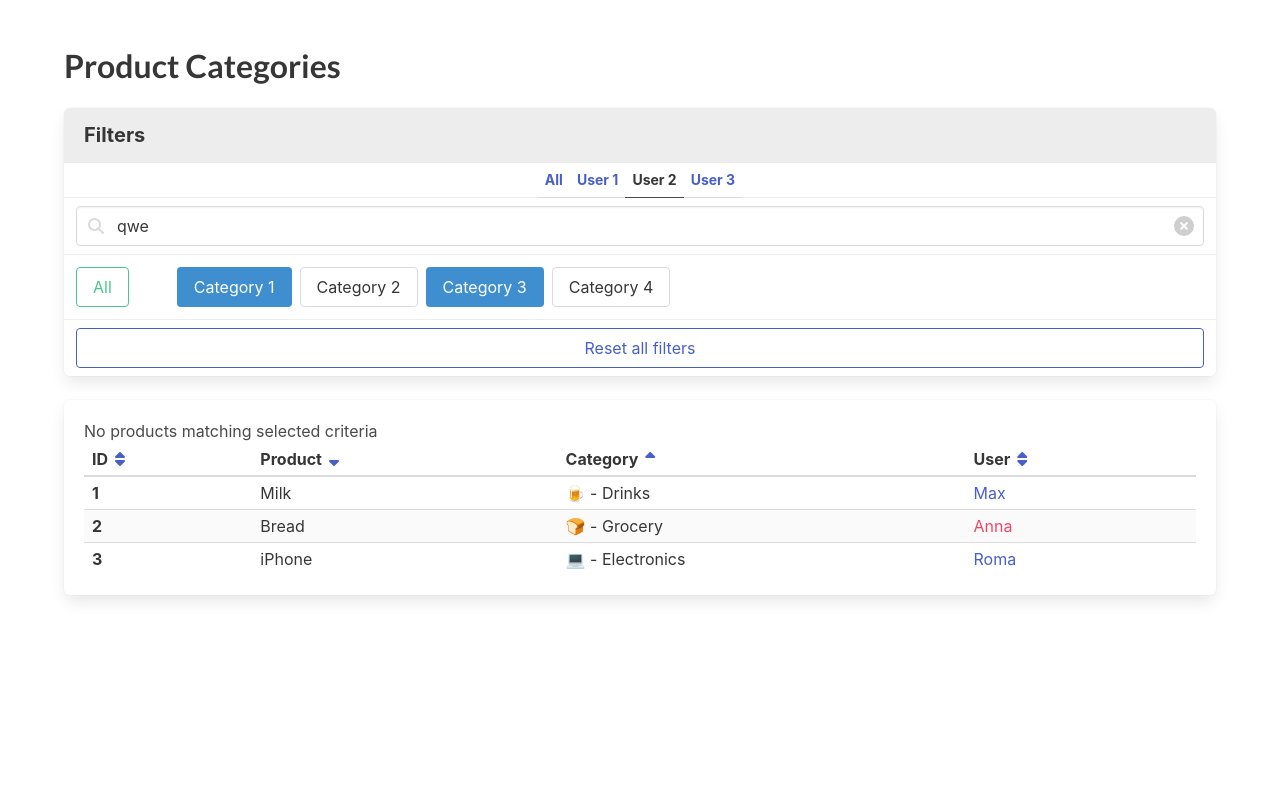
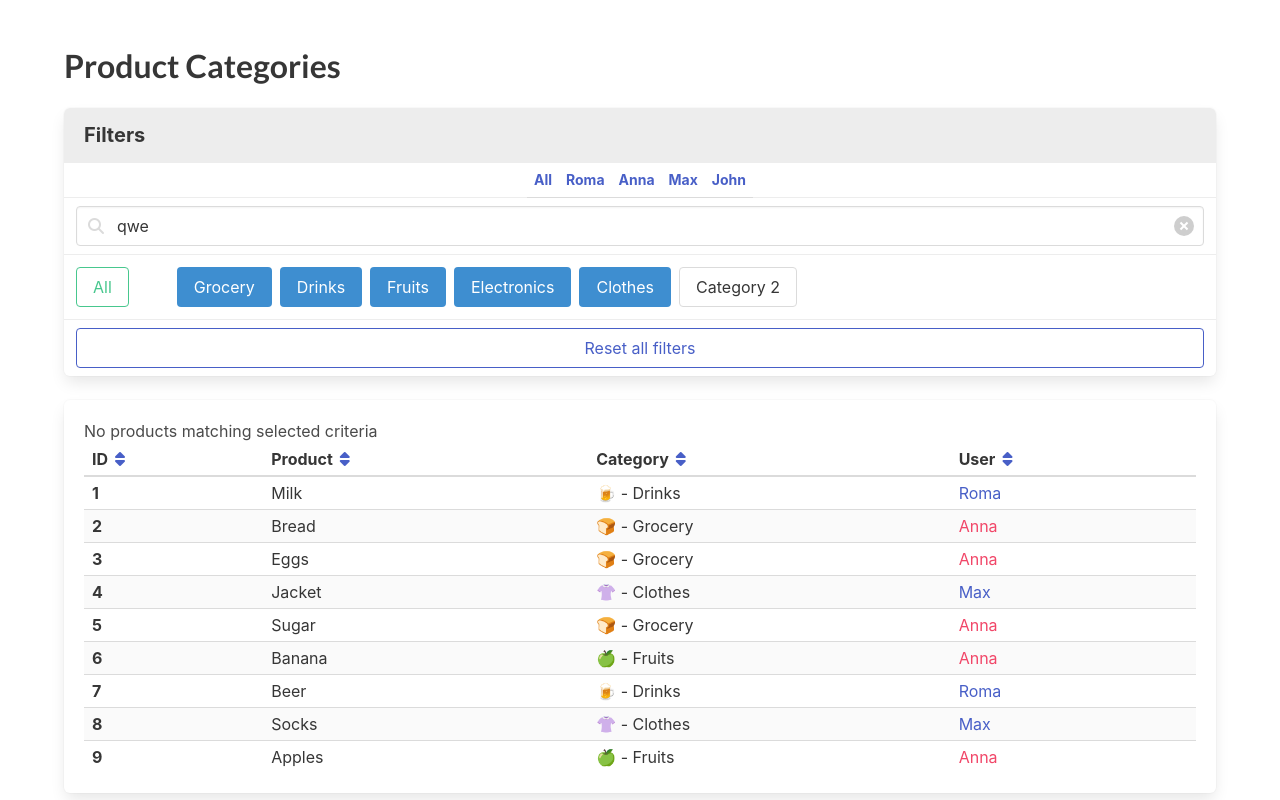
Before and after one commit to ArtemZakhar/react_product-categories-practice--mar24-Artem_Zakharchuk, a React (Create React App) app: page / in a window 1280 px wide. Built offline with nearby package versions, Linux system fonts and the light colour scheme.

Commit message:
finished first task

```diff
--- a/src/App.jsx
+++ b/src/App.jsx
@@ -2,18 +2,26 @@
 import React from 'react';
 import './App.scss';
 
-// import usersFromServer from './api/users';
-// import categoriesFromServer from './api/categories';
-// import productsFromServer from './api/products';
+import usersFromServer from './api/users';
+import categoriesFromServer from './api/categories';
+import productsFromServer from './api/products';
+import { Product } from './components/Products';
 
-// const products = productsFromServer.map((product) => {
-//   const category = null; // find by product.categoryId
-//   const user = null; // find by category.ownerId
+const products = productsFromServer.map(product => {
+  const category = categoriesFromServer.find(
+    cat => cat.id === product.categoryId,
+  );
+  const user = usersFromServer.find(us => us.id === category.ownerId);
 
-//   return null;
-// });
+  return { ...product, category, user };
+});
 
-export const App = () => (
+export const App = () => {
+  console.log(products);
+
+  const TABLE_HEADERS = ['ID', 'Product', 'Category', 'User'];
+
+  return (
     <div className="section">
       <div className="container">
         <h1 className="title">Product Categories</h1>
@@ -23,34 +31,18 @@ export const App = () => (
             <p className="panel-heading">Filters</p>
 
             <p className="panel-tabs has-text-weight-bold">
-            <a
-              data-cy="FilterAllUsers"
-              href="#/"
-            >
+              <a data-cy="FilterAllUsers" href="#/">
                 All
               </a>
+              {usersFromServer.map(serverUser => (
+                <a data-cy="FilterUser" href="#/" key={serverUser.id}>
+                  {serverUser.name}
+                </a>
+              ))}
 
-            <a
-              data-cy="FilterUser"
-              href="#/"
-            >
-              User 1
-            </a>
-
-            <a
-              data-cy="FilterUser"
-              href="#/"
-              className="is-active"
-            >
+              {/* <a data-cy="FilterUser" href="#/" className="is-active">
                 User 2
-            </a>
-
-            <a
-              data-cy="FilterUser"
-              href="#/"
-            >
-              User 3
-            </a>
+              </a> */}
             </p>
 
             <div className="panel-block">
@@ -87,35 +79,19 @@ export const App = () => (
                 All
               </a>
 
+              {categoriesFromServer.map(serverCategory => (
                 <a
                   data-cy="Category"
                   className="button mr-2 my-1 is-info"
                   href="#/"
+                  key={serverCategory.id}
                 >
-              Category 1
+                  {serverCategory.title}
                 </a>
+              ))}
 
-            <a
-              data-cy="Category"
-              className="button mr-2 my-1"
-              href="#/"
-            >
+              <a data-cy="Category" className="button mr-2 my-1" href="#/">
                 Category 2
-            </a>
-
-            <a
-              data-cy="Category"
-              className="button mr-2 my-1 is-info"
-              href="#/"
-            >
-              Category 3
-            </a>
-            <a
-              data-cy="Category"
-              className="button mr-2 my-1"
-              href="#/"
-            >
-              Category 4
               </a>
             </div>
 
@@ -142,10 +118,10 @@ export const App = () => (
           >
             <thead>
               <tr>
-              <th>
+                {TABLE_HEADERS.map(header => (
+                  <th key={header}>
                     <span className="is-flex is-flex-wrap-nowrap">
-                  ID
-
+                      {header}
                       <a href="#/">
                         <span className="icon">
                           <i data-cy="SortIcon" className="fas fa-sort" />
@@ -153,11 +129,11 @@ export const App = () => (
                       </a>
                     </span>
                   </th>
+                ))}
 
-              <th>
+                {/* <th>
                   <span className="is-flex is-flex-wrap-nowrap">
                     Product
-
                     <a href="#/">
                       <span className="icon">
                         <i data-cy="SortIcon" className="fas fa-sort-down" />
@@ -169,7 +145,6 @@ export const App = () => (
                 <th>
                   <span className="is-flex is-flex-wrap-nowrap">
                     Category
-
                     <a href="#/">
                       <span className="icon">
                         <i data-cy="SortIcon" className="fas fa-sort-up" />
@@ -181,68 +156,24 @@ export const App = () => (
                 <th>
                   <span className="is-flex is-flex-wrap-nowrap">
                     User
-
                     <a href="#/">
                       <span className="icon">
                         <i data-cy="SortIcon" className="fas fa-sort" />
                       </span>
                     </a>
                   </span>
-              </th>
+                </th> */}
               </tr>
             </thead>
 
             <tbody>
-            <tr data-cy="Product">
-              <td className="has-text-weight-bold" data-cy="ProductId">
-                1
-              </td>
-
-              <td data-cy="ProductName">Milk</td>
-              <td data-cy="ProductCategory">🍺 - Drinks</td>
-
-              <td
-                data-cy="ProductUser"
-                className="has-text-link"
-              >
-                Max
-              </td>
-            </tr>
-
-            <tr data-cy="Product">
-              <td className="has-text-weight-bold" data-cy="ProductId">
-                2
-              </td>
-
-              <td data-cy="ProductName">Bread</td>
-              <td data-cy="ProductCategory">🍞 - Grocery</td>
-
-              <td
-                data-cy="ProductUser"
-                className="has-text-danger"
-              >
-                Anna
-              </td>
-            </tr>
-
-            <tr data-cy="Product">
-              <td className="has-text-weight-bold" data-cy="ProductId">
-                3
-              </td>
-
-              <td data-cy="ProductName">iPhone</td>
-              <td data-cy="ProductCategory">💻 - Electronics</td>
-
-              <td
-                data-cy="ProductUser"
-                className="has-text-link"
-              >
-                Roma
-              </td>
-            </tr>
+              {products.map(product => (
+                <Product product={product} key={product.id} />
+              ))}
             </tbody>
           </table>
         </div>
       </div>
     </div>
   );
+};
--- /dev/null
+++ b/src/components/Products/Product.jsx
@@ -0,0 +1,23 @@
+export const Product = ({ product }) => {
+  const { user, category } = product;
+
+  return (
+    <tr data-cy="Product">
+      <td className="has-text-weight-bold" data-cy="ProductId">
+        {product.id}
+      </td>
+
+      <td data-cy="ProductName">{product.name}</td>
+      <td data-cy="ProductCategory">
+        {category.icon} - {category.title}
+      </td>
+
+      <td
+        data-cy="ProductUser"
+        className={`${user.sex === 'm' ? 'has-text-link' : 'has-text-danger'}`}
+      >
+        {user.name}
+      </td>
+    </tr>
+  );
+};
--- /dev/null
+++ b/src/components/Products/index.js
@@ -0,0 +1 @@
+export * from './Product';
```
Lines whose indentation alone changed are shown as unchanged.
